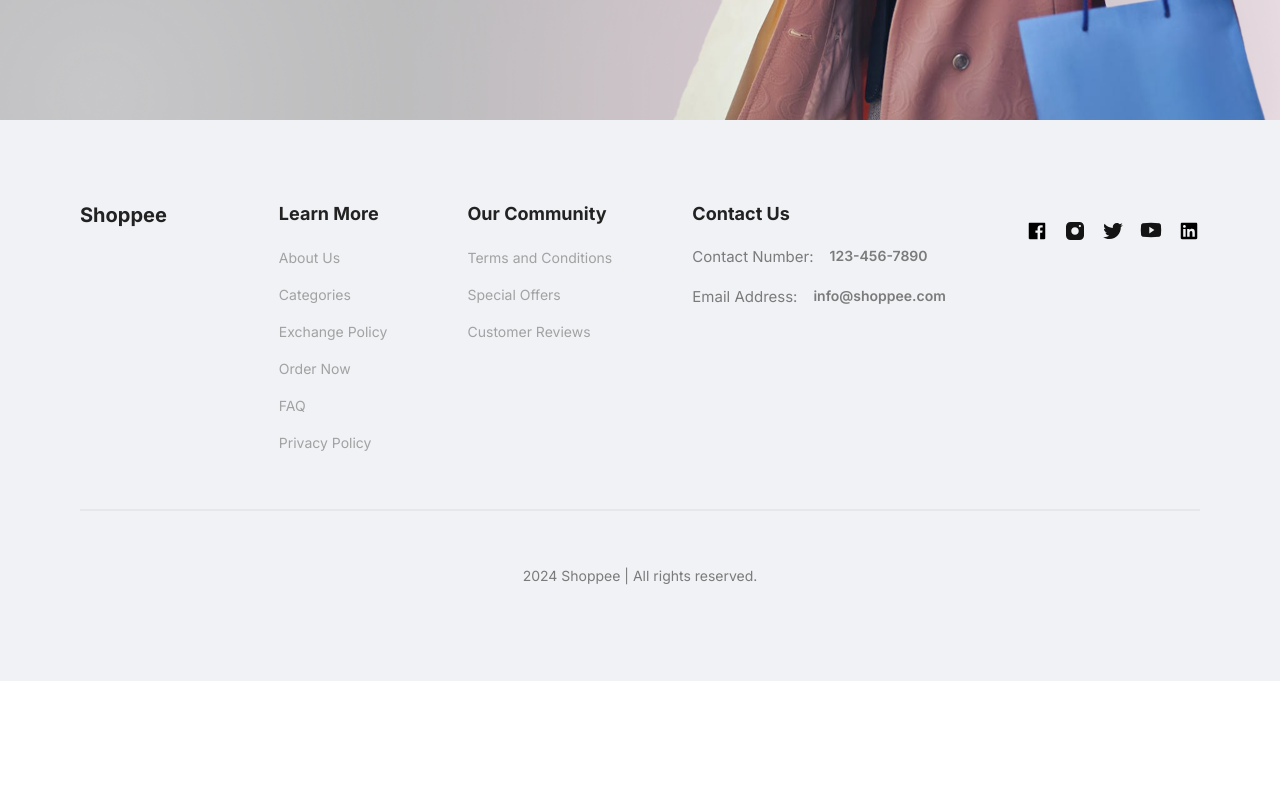
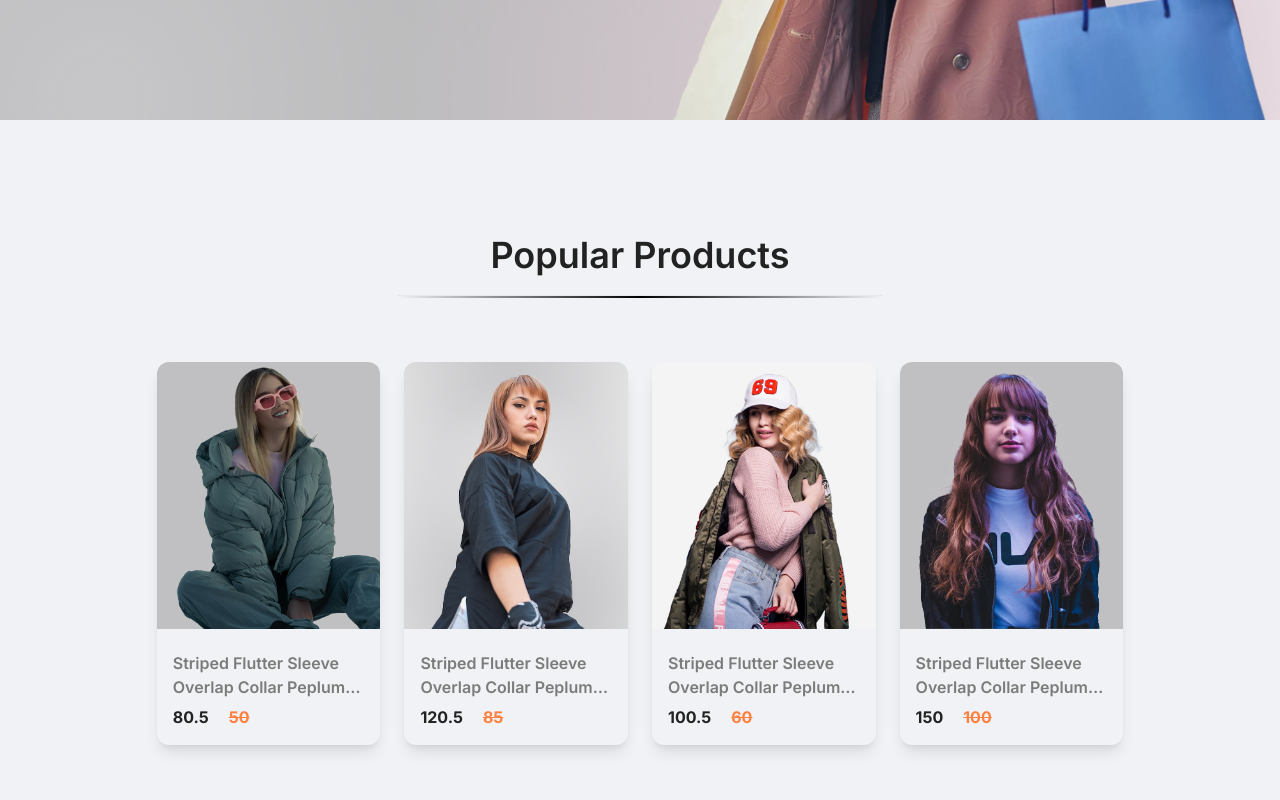
Before and after one commit to Tkavindi/Ecommerce-app, a React (Vite) app in the folder frontend/: page / in a window 1280 px wide. Shown: the part 680-1480 px from the top of the page. Before the commit the page ends 1361 px from the top, so only its background shows below. Built offline with nearby package versions, Linux system fonts and the light colour scheme.

Commit message:
Created Popular Products Component

```diff
--- /dev/null
+++ b/frontend/src/components/Item.jsx
@@ -0,0 +1,28 @@
+import React from "react";
+import { Link } from "react-router-dom";
+import {FaSearch} from "react-icons/fa"
+
+const Item = ({ id, name, image, new_price, old_price }) => {
+  return (
+    <div className="rounded-xl overflow-hidden shadow-lg">
+      <div className="relative flexCenter group overflow-hidden transition-all duration-100 ">
+        <Link
+          to={`product/${id}`}
+          className="h-12 w-12 bg-white rounded-full flexCenter absolute top-1/2
+          bottom-1/2 !py-2 z-20 scale-0 group-hover:scale-100 transition-all duration-700 "
+        ><FaSearch className="hover:rotate-90 hover:scale-125 transition-all duration-200"/></Link>
+        <img src={image} alt="productImage" className="w-full block object-cover group-hover:scale-110
+        transition-all duration-1000" />
+      </div>
+      <div className="p-4 overflow-hidden">
+        <h4 className="my-[6px] medium-16 line-clamp-2 text-gray-30">{name}</h4>
+        <div className="flex gap-5">
+          <div className="bold-16">{old_price}</div>
+          <div className="text-secondary bold-16 line-through">{new_price}</div>
+        </div>
+      </div>
+    </div>
+  );
+};
+
+export default Item;
--- /dev/null
+++ b/frontend/src/components/Popular.jsx
@@ -0,0 +1,26 @@
+import React from 'react'
+import POPULAR from "../assets/popular";
+import Item from './Item';
+
+const Popular = () => {
+  return (
+    <>
+    <section className='bg-primary'>
+        <div className='max_padd_container py-12 xl:py-28 xl:w-[88%]'>
+            <h3 className='h3 text-center'>Popular Products</h3>
+            <hr className='h-[3px] md:w-1/2 mx-auto bg-gradient-to-l from-transparent via-black
+            to-transparent mb-16'/>
+            {/* container */}
+            <div className='grid grid-cols-1 xs:grid-cols-2 md:grid-cols-3 xl:grid-cols-4 gap-6'>
+                {POPULAR.map((item) => (
+                   <Item key={item.id} id={item.id} image={item.image} name={item.name} new_price= {item.new_price} old_price={item.old_price}/>
+
+                ))}
+            </div>
+        </div>
+    </section>
+    </>
+  )
+}
+
+export default Popular
--- a/frontend/src/pages/Home.jsx
+++ b/frontend/src/pages/Home.jsx
@@ -1,10 +1,12 @@
 import React from 'react'
 import Hero from '../components/Hero'
+import Popular from '../components/Popular'
 
 const Home = () => {
   return (
     <>
     <Hero/>
+    <Popular/>
     </>
   )
 }
```
